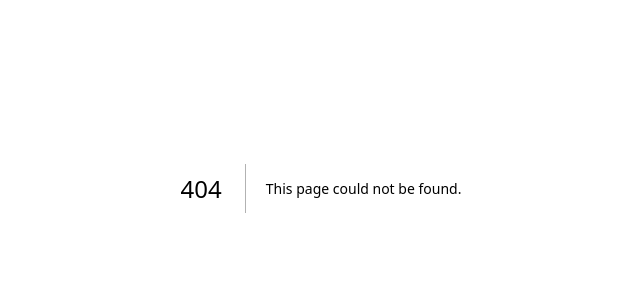
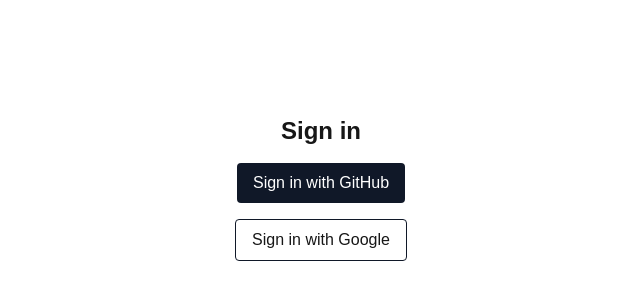
Before and after one commit to dmasifur/multi-model_chat-app, a Next.js app: page /sign-in in a window 1280 px wide. Before the commit this address had no page. Shown: the part 212-512 px from the top of the page, without its empty margins (319-959 px from the left). Built offline with nearby package versions, Linux system fonts and the light colour scheme; no server answers.

Commit message:
Add sign-in page with GitHub and Google actions

```diff
--- /dev/null
+++ b/app/sign-in/page.tsx
@@ -0,0 +1,29 @@
+import { signIn } from '@/auth';
+
+export default function SignInPage() {
+  return (
+    <main className="flex min-h-screen flex-col items-center justify-center gap-4">
+      <h1 className="text-2xl font-semibold">Sign in</h1>
+      <form
+        action={async () => {
+          'use server';
+          await signIn('github', { redirectTo: '/' });
+        }}
+      >
+        <button type="submit" className="rounded bg-gray-900 px-4 py-2 text-white">
+          Sign in with GitHub
+        </button>
+      </form>
+      <form
+        action={async () => {
+          'use server';
+          await signIn('google', { redirectTo: '/' });
+        }}
+      >
+        <button type="submit" className="rounded border border-gray-900 px-4 py-2">
+          Sign in with Google
+        </button>
+      </form>
+    </main>
+  );
+}
```
